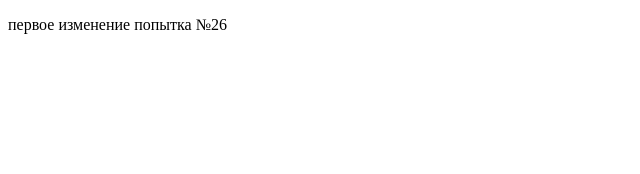
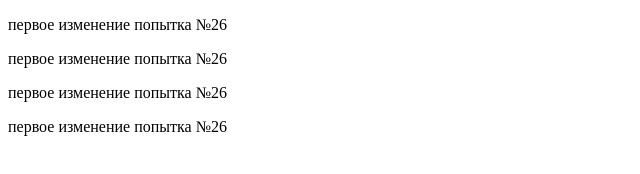
Before and after one commit to WebHeroSchool/li, a plain HTML site: page foo.html in a window 1280 px wide. Shown: the whole page, without its empty margins (0-640 px from the left). Drawn offline with Linux system fonts and the light colour scheme.

Commit message:
new text

```diff
--- a/foo.html
+++ b/foo.html
@@ -6,5 +6,8 @@
 </head>
 <body>
 	<p>первое изменение попытка №26</p>
+	<p>первое изменение попытка №26</p>
+	<p>первое изменение попытка №26</p>
+	<p>первое изменение попытка №26</p>
 </body>
 </html>
```
Also changed, not shown: fil.html (added), nik.html (added), ril.txt (added), 2 other files.
